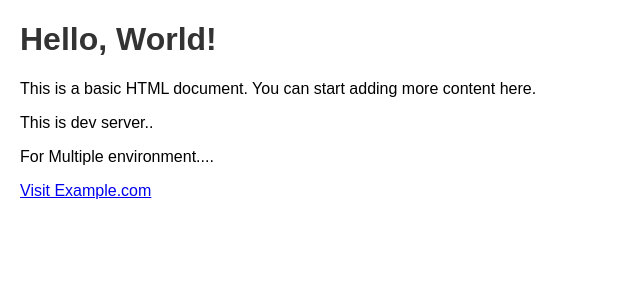
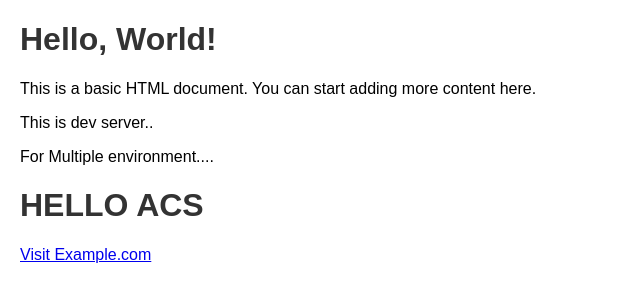
Before and after one commit to magesh-do/git-learn, a plain HTML site: page index.html in a window 1280 px wide. Shown: the whole page, without its empty margins (0-640 px from the left). Drawn offline with Linux system fonts and the light colour scheme.

Commit message:
Update index.html

```diff
--- a/index.html
+++ b/index.html
@@ -19,6 +19,7 @@
     <p>This is a basic HTML document. You can start adding more content here.</p>
     <p>This is dev server..</p>
     <p>For Multiple environment....</p>
+    <h1>HELLO ACS</h1>
     <a href="https://www.example.com" target="_blank">Visit Example.com</a>
 </body>
 </html>
```
